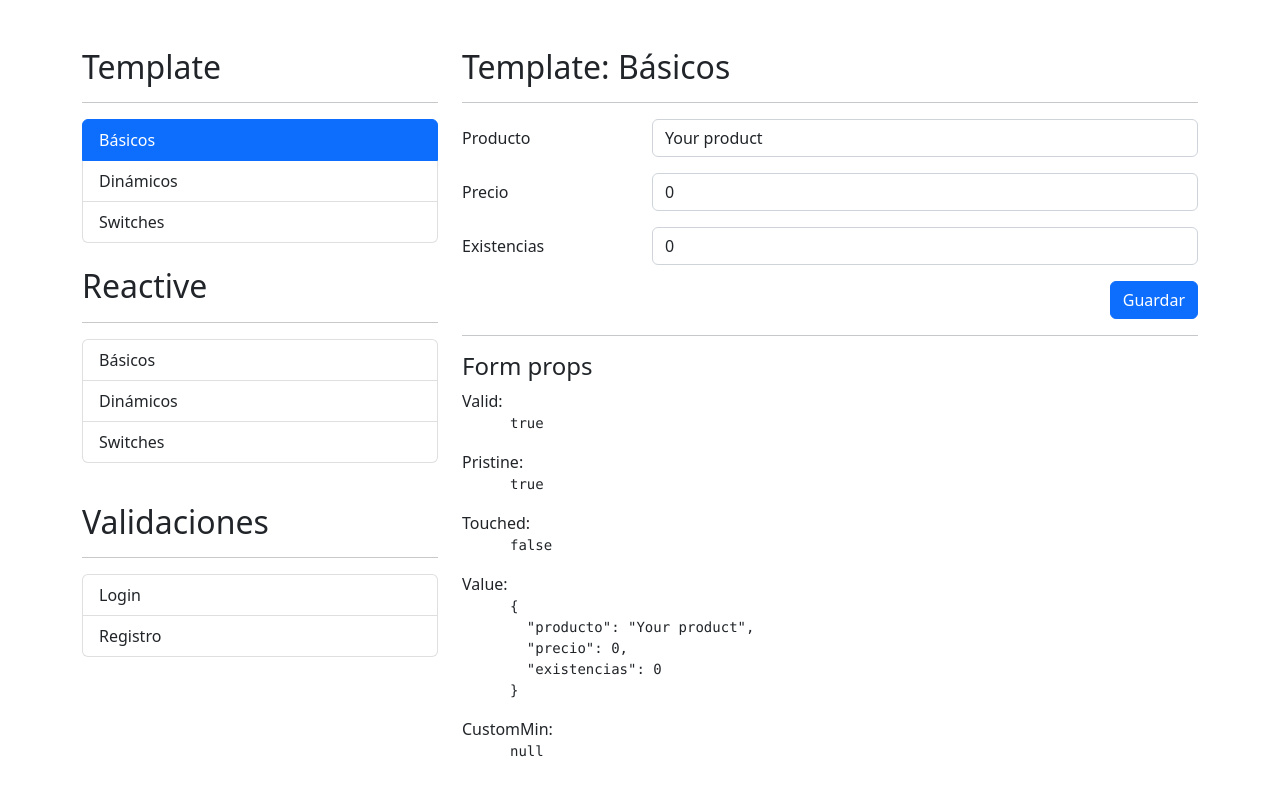
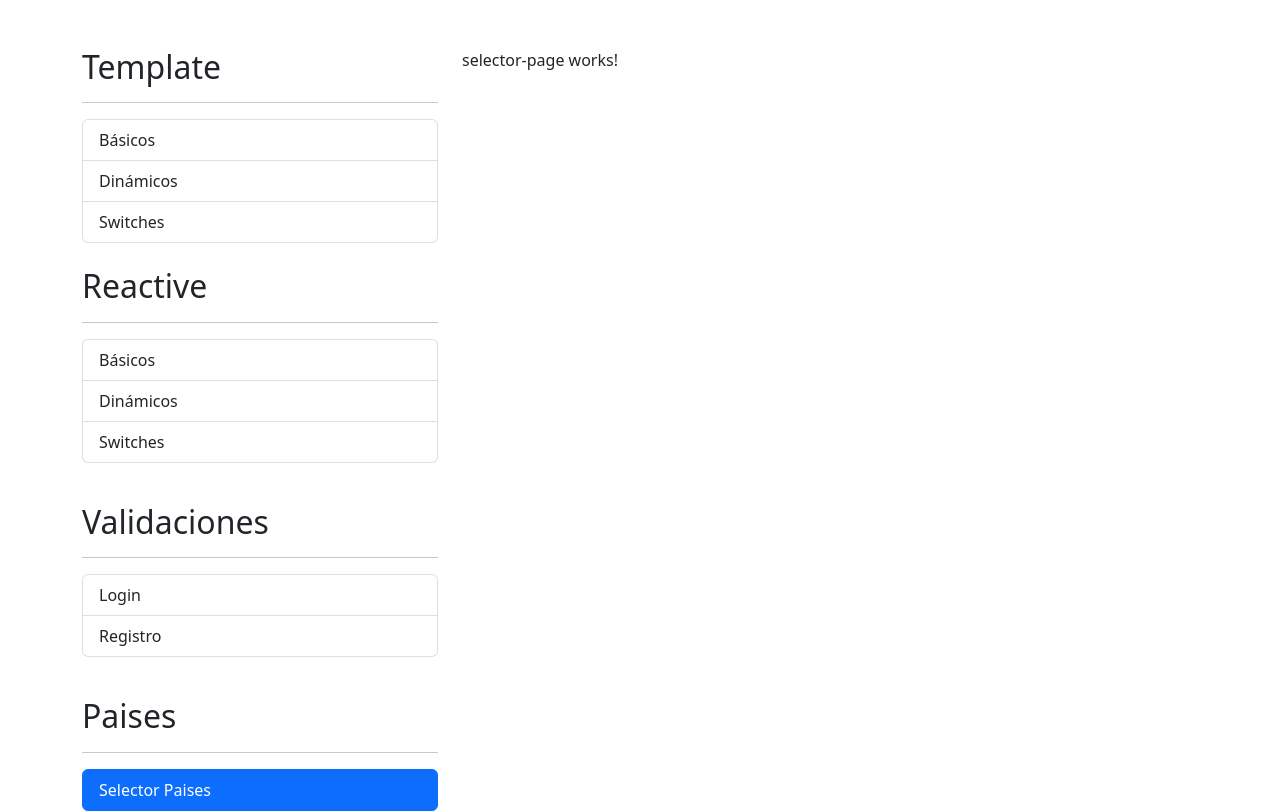
Before and after one commit to Agus-Ca/AngularFormularios, an Angular app: page /paises/selector in a window 1280 px wide. Before the commit this address led to /template/basicos. Built offline with nearby package versions, Linux system fonts and the light colour scheme.

Commit message:
ruteo y configuracion inicial de la pantalla selector paises

```diff
--- a/src/app/app-routing.module.ts
+++ b/src/app/app-routing.module.ts
@@ -14,6 +14,10 @@ const routes: Routes = [
     path: 'auth',
     loadChildren: () => import('./auth/auth.module').then( m => m.AuthModule )
   },
+  {
+    path: 'paises',
+    loadChildren: () => import('./paises/paises.module').then( m => m.PaisesModule )
+  },
   { path:'**', redirectTo:'template'}
 ];
 
--- /dev/null
+++ b/src/app/paises/pages/selector-page/selector-page.component.html
@@ -0,0 +1 @@
+<p>selector-page works!</p>
--- /dev/null
+++ b/src/app/paises/pages/selector-page/selector-page.component.ts
@@ -0,0 +1,16 @@
+import { Component, OnInit } from '@angular/core';
+
+@Component({
+  selector: 'app-selector-page',
+  templateUrl: './selector-page.component.html',
+  styles: [
+  ]
+})
+export class SelectorPageComponent implements OnInit {
+
+  constructor() { }
+
+  ngOnInit(): void {
+  }
+
+}
--- a/src/app/shared/sidemenu/sidemenu.component.html
+++ b/src/app/shared/sidemenu/sidemenu.component.html
@@ -43,3 +43,19 @@
     </li>
 
 </ul>
+
+<br>
+
+<h2 class="mt-3">Paises</h2>
+<hr>
+
+<ul class="list-group">
+
+    <li *ngFor="let menuItem of paisesMenu"
+        class="list-group-item"
+        [routerLink]="[menuItem.ruta]"
+        routerLinkActive="active">
+        {{ menuItem.texto }}
+    </li>
+
+</ul>
--- a/src/app/shared/sidemenu/sidemenu.component.ts
+++ b/src/app/shared/sidemenu/sidemenu.component.ts
@@ -44,6 +44,13 @@ export class SidemenuComponent {
     }
   ]
 
+  paisesMenu: MenuItem[] = [
+    {
+      texto: 'Selector Paises',
+      ruta: './paises'
+    }
+  ]
+
   authMenu: MenuItem[] = [
     {
       texto: 'Login',
```
Also changed, not shown: src/app/paises/paises-routing.module.ts (added, +19 -0 lines), src/app/paises/paises.module.ts (added, +17 -0 lines), src/app/paises/services/paises-service.service.ts (added, +9 -0 lines).
